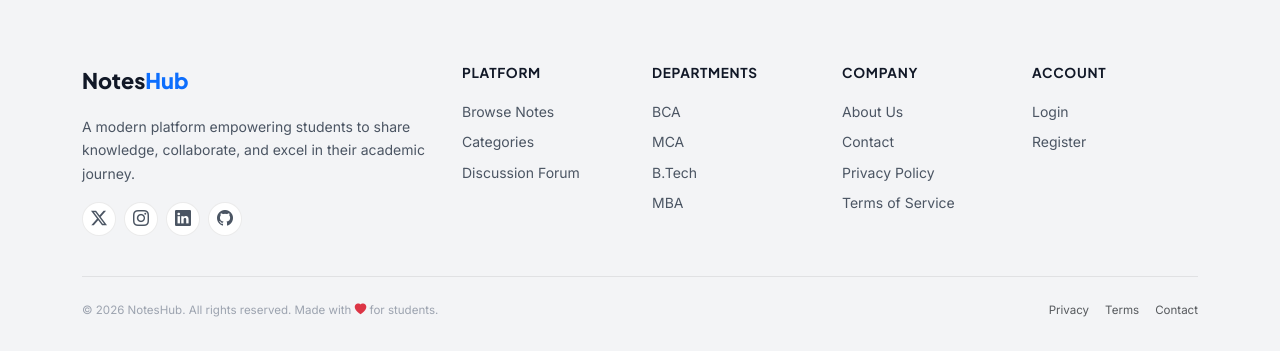
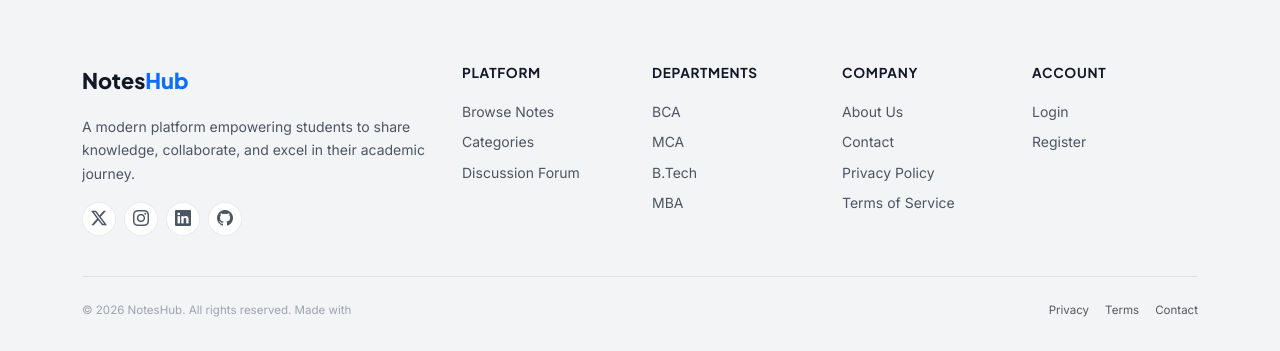
Before and after one commit to abhishek-434/Notes-Sharing-Project, a Django app: page /accounts/forgot-password/ in a window 1280 px wide. Shown: the part 873-1224 px from the top of the page. Run offline with Django 5.2, Linux system fonts and the light colour scheme; parts of the project's set-up code (start-up, migrations or seed data) failed here and were passed over.

Commit message:
some changes

```diff
--- a/templates/base.html
+++ b/templates/base.html
@@ -295,7 +295,7 @@
 
     <div class="footer-bottom d-flex flex-column flex-md-row align-items-center justify-content-between gap-2">
       <p class="mb-0 small" style="color:var(--text-muted);">
-        © {% now "Y" %} NotesHub. All rights reserved. Made with <i class="bi bi-heart-fill text-danger"></i> for students.
+        © {% now "Y" %} NotesHub. All rights reserved. Made with
       </p>
       <div class="d-flex gap-3">
         <a href="{% url 'core:privacy' %}" class="small text-muted" style="color:var(--text-muted);">Privacy</a>
```
